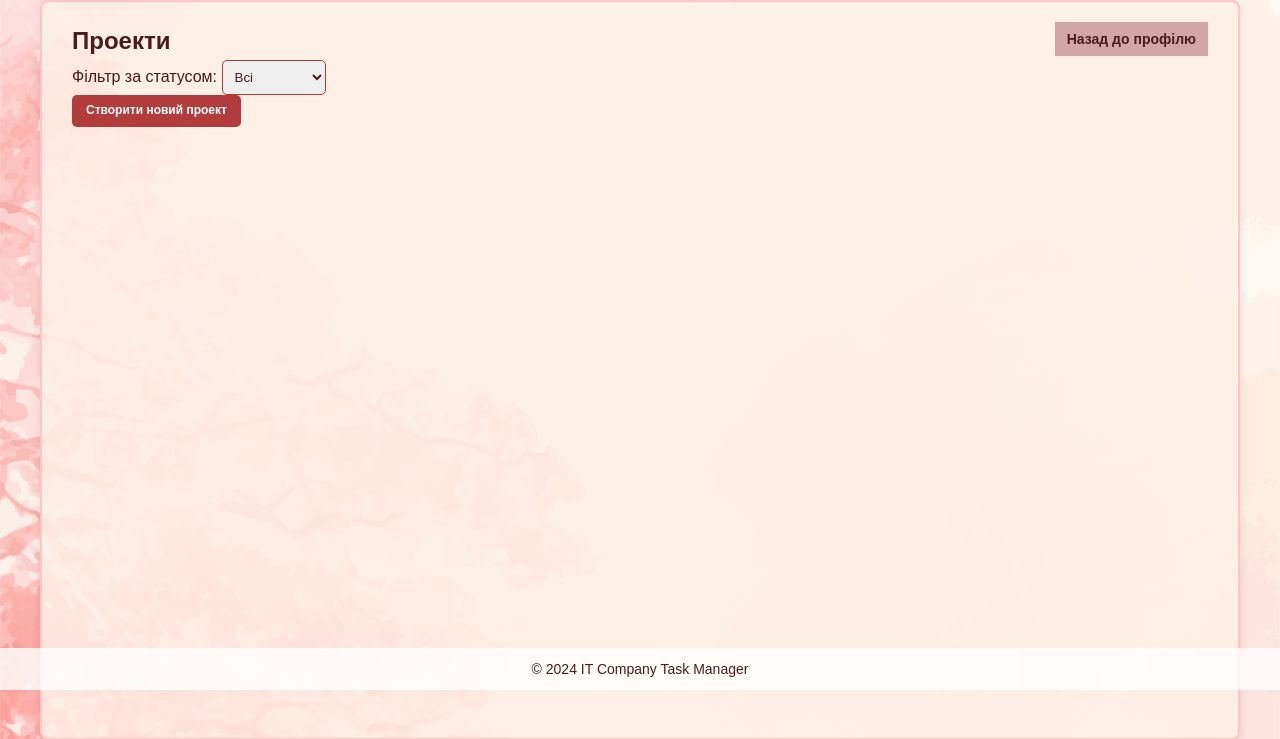
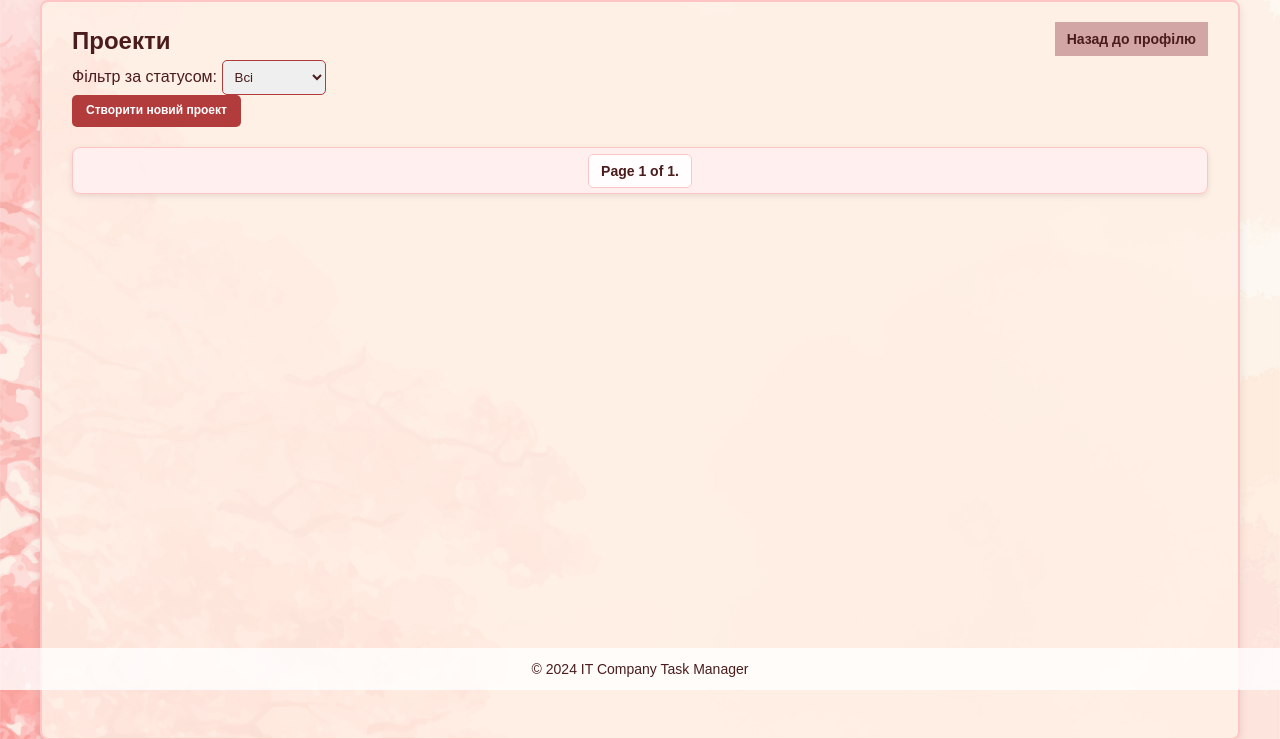
Before and after one commit to b4oody/task-track-manager, a Django app: page /profile/projects/ in a window 1280 px wide. Shown: the part 110-849 px from the top of the page. Run offline with Django 5.2, Linux system fonts and the light colour scheme; the visitor is signed in with stand-in values (Sample User, id 1); data comes from the database, SQL or seed files in the repository; data that the repository does not hold is empty.

Commit message:
feat: add pagination in list projects, detail projects for tasks

```diff
--- a/taskhub/views.py
+++ b/taskhub/views.py
@@ -93,8 +93,10 @@ def projects_page_view(request: HttpRequest) -> HttpResponse:
     worker_projects = Project.objects.filter(
         team__in=worker.teams.all()
     ).select_related("team").prefetch_related("team__members")
+    page_obj = pagination(request, worker_projects, items_per_page=8)
     context = {
         "worker_projects": worker_projects,
+        "page_obj": page_obj,
     }
     return render(request, "projects/projects.html", context=context)
 
@@ -112,7 +114,7 @@ def teams_page_view(request: HttpRequest) -> HttpResponse:
 def tasks_page_view(request: HttpRequest) -> HttpResponse:
     worker = Worker.objects.get(pk=request.user.id)
     context = {
-        "worker_tasks": Task.objects.filter(assignees=worker)
+        "worker_tasks": Task.objects.filter(project__team__members=worker)
     }
     return render(request, "tasks/tasks.html", context=context)
 
@@ -262,10 +264,11 @@ class DeleteProjectView(generic.DeleteView):
 
 def project_details_page_view(request, pk: int) -> HttpResponse:
     project = Project.objects.get(pk=pk)
+    page_obj = pagination(request, project.tasks.all(), 8)
     return render(
         request,
         "projects/project-details.html",
-        context={"project": project}
+        context={"project": project, "page_obj": page_obj}
     )
 
 
--- a/templates/projects/project-details.html
+++ b/templates/projects/project-details.html
@@ -34,7 +34,7 @@
     <section id="tasks-overview">
       <h2>Завдання та процеси проєкта</h2>
       <div class="task-container">
-        {% for task in project.tasks.all %}
+        {% for task in page_obj %}
           <div class="task-card">
             <a href="{% url 'taskhub:task-details' task.pk %}" class="task-name">{{ task.name }}</a>
             <a
@@ -48,7 +48,11 @@
         {% empty %}
           <h3 class="no-tasks">Поки немає завдань, відпочивайте!</h3>
         {% endfor %}
+
       </div>
     </section>
+    {% block pagination %}
+      {% include "includes/pagination/pagination.html" %}
+    {% endblock %}
   </main>
 {% endblock %}
--- a/templates/projects/projects.html
+++ b/templates/projects/projects.html
@@ -36,7 +36,7 @@
 
     <!-- Список проектів -->
     <section class="projects-list">
-      {% for project in worker_projects %}
+      {% for project in page_obj %}
         <div class="project-card">
           <h2><a href="{% url 'taskhub:project-details' project.pk %}">{{ project.name }}</a></h2>
           <p><strong>Дедлайн:</strong> {{ project.deadline }}</p>
@@ -46,5 +46,8 @@
         </div>
       {% endfor %}
     </section>
+    {% block pagination %}
+      {% include "includes/pagination/pagination.html" %}
+    {% endblock %}
   </main>
 {% endblock %}
```
